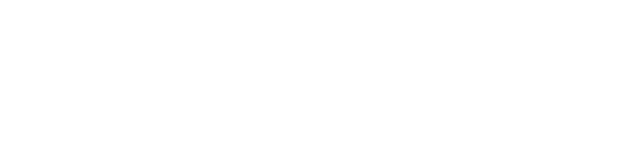
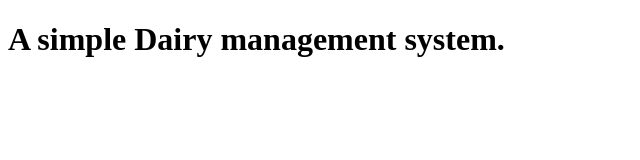
Before and after one commit to kiplangat15000/Dairy_Business, a plain HTML site: page index.html in a window 1280 px wide. Shown: the whole page, without its empty margins (0-640 px from the left). Drawn offline with Linux system fonts and the light colour scheme.

Commit message:
Adding a title to my page

```diff
--- a/index.html
+++ b/index.html
@@ -7,3 +7,6 @@
         <link rel="stylesheet" href="index.css">
         <title>Dairy Business</title>
     </head>
+    <body>
+        <div class="body-cont">
+            <h1 id="title">A simple Dairy management system.</h1>
```
